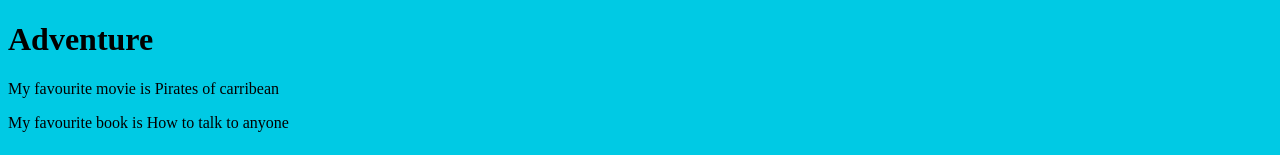
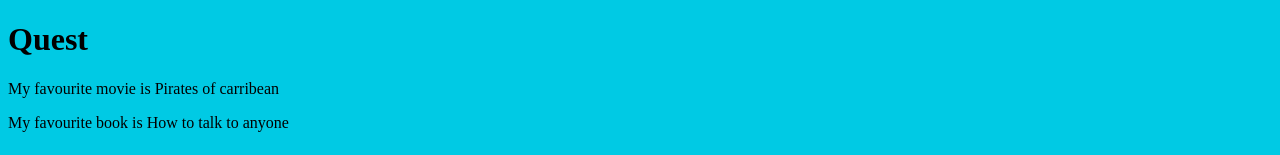
Before and after one commit to Arjun-Seth/first-project, a plain HTML site: page index.html in a window 1280 px wide. Shown: the top 155 px of the page. Drawn offline with Linux system fonts and the light colour scheme.

Commit message:
Set page heading to Quest

```diff
--- a/index.html
+++ b/index.html
@@ -12,7 +12,7 @@
 <body>
 
     <header>
-        <h1>Adventure</h1>
+        <h1>Quest</h1>
     </header>
 
     <div class="container">
```
